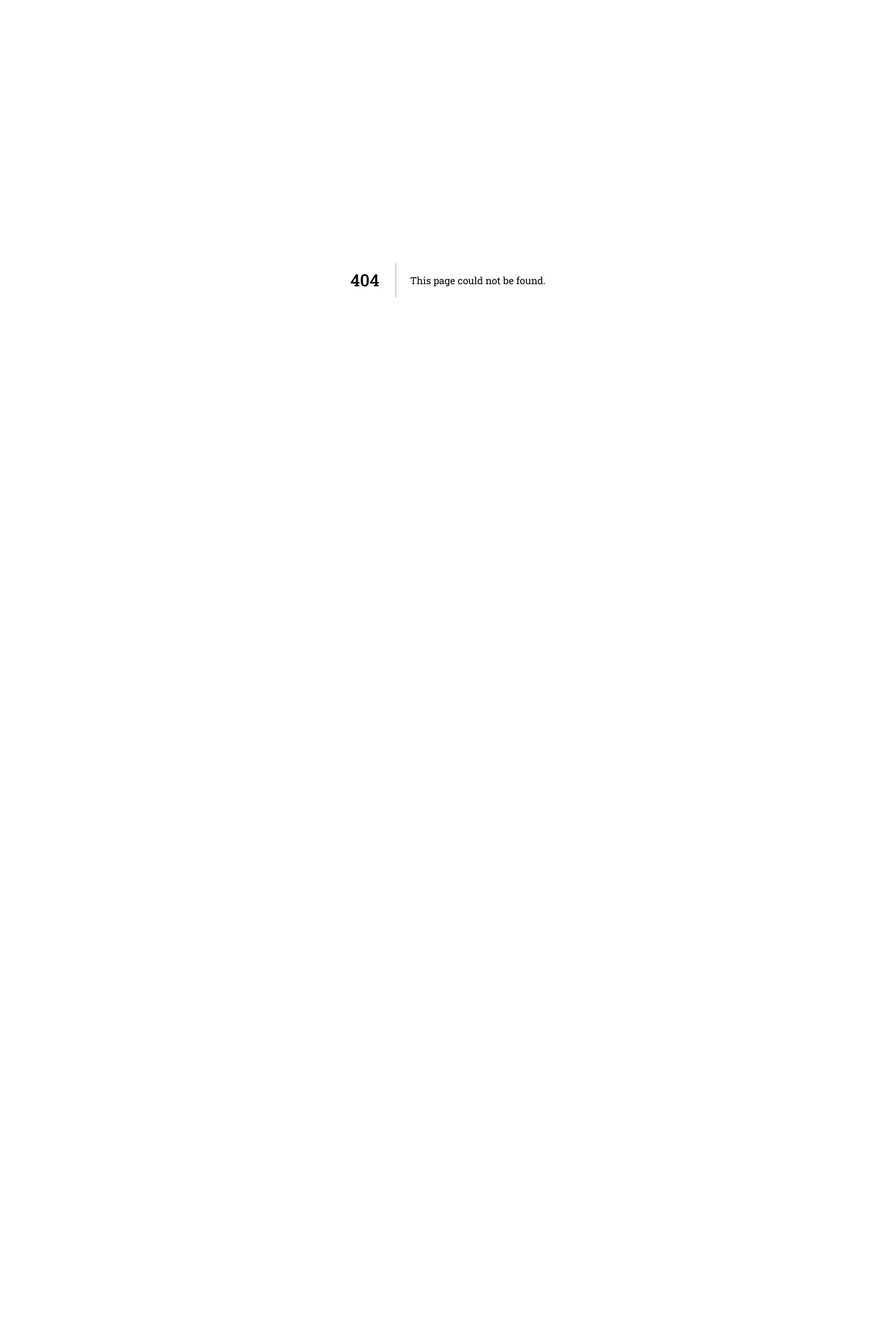
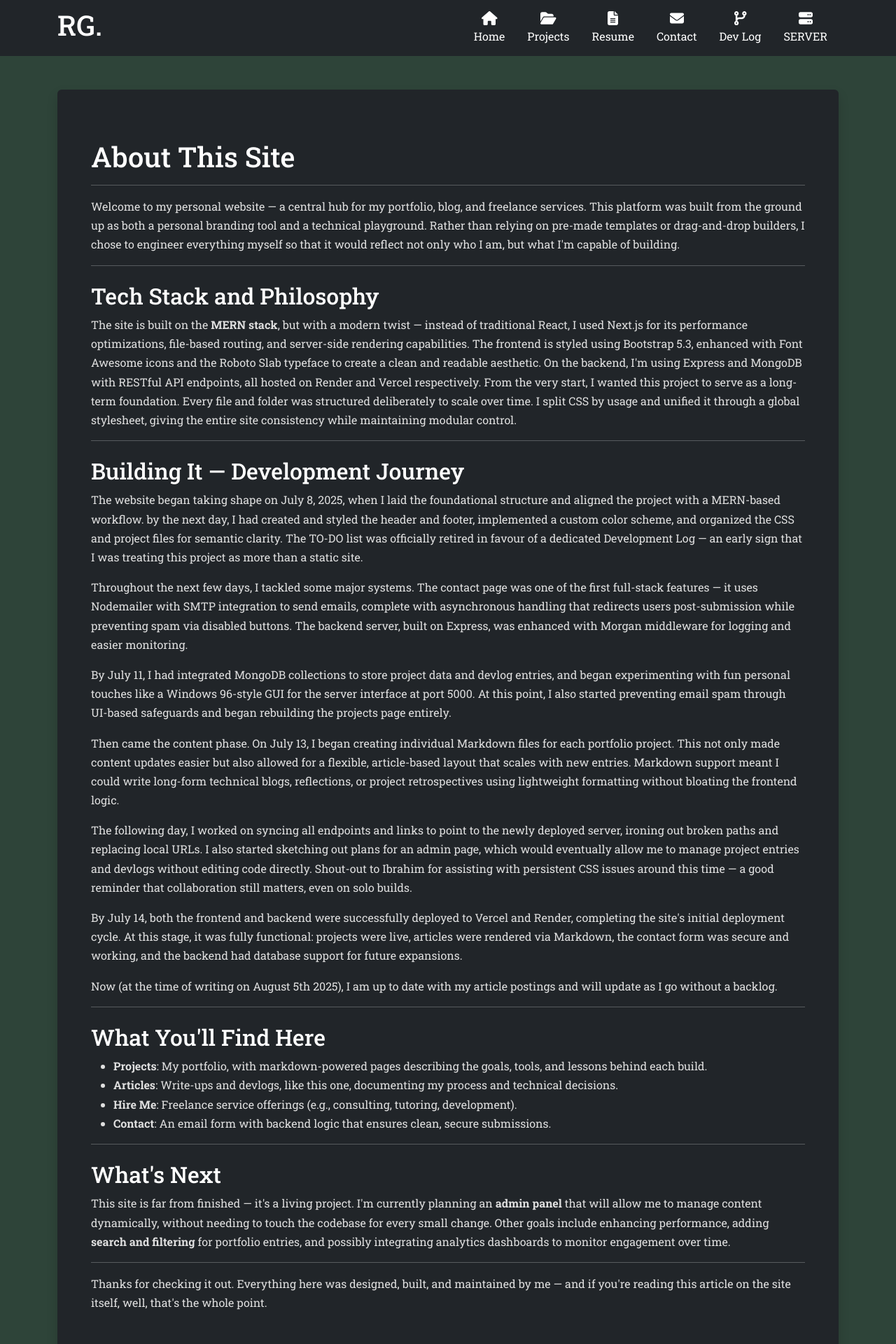
Before and after one commit to RamiyanGangatharan/Portfolio2025, a Next.js app in the folder client/: page /content/portfolio in a window 1280 px wide. Before the commit this address had no page. Shown: the top 1920 px of the page at 70% size. Before the commit the page ends 800 px from the top, so only its background shows below. Built offline with nearby package versions, Linux system fonts and the light colour scheme.

Commit message:
finished the articles

```diff
--- /dev/null
+++ b/client/src/pages/content/portfolio.js
@@ -0,0 +1,78 @@
+import MDP from './markdownpage';
+
+const aboutsite = `
+# About This Site
+---
+
+Welcome to my personal website — a central hub for my portfolio, blog, and freelance services. This platform was built from the ground up as both a
+personal branding tool and a technical playground. Rather than relying on pre-made templates or drag-and-drop builders, I chose to engineer everything
+myself so that it would reflect not only who I am, but what I'm capable of building.
+
+---
+
+## Tech Stack and Philosophy
+
+The site is built on the **MERN stack**, but with a modern twist — instead of traditional React, I used Next.js for its performance optimizations,
+file-based routing, and server-side rendering capabilities. The frontend is styled using Bootstrap 5.3, enhanced with Font Awesome icons and the
+Roboto Slab typeface to create a clean and readable aesthetic. On the backend, I'm using Express and MongoDB with RESTful API endpoints, all hosted on
+Render and Vercel respectively. From the very start, I wanted this project to serve as a long-term foundation. Every file and folder was structured
+deliberately to scale over time. I split CSS by usage and unified it through a global stylesheet, giving the entire site consistency while maintaining
+modular control.
+
+---
+
+## Building It — Development Journey
+
+The website began taking shape on July 8, 2025, when I laid the foundational structure and aligned the project with a MERN-based workflow.
+by the next day, I had created and styled the header and footer, implemented a custom color scheme, and organized the CSS and project files
+for semantic clarity. The TO-DO list was officially retired in favour of a dedicated Development Log — an early sign that I was treating this
+project as more than a static site.
+
+Throughout the next few days, I tackled some major systems. The contact page was one of the first full-stack features — it uses Nodemailer
+with SMTP integration to send emails, complete with asynchronous handling that redirects users post-submission while preventing spam via
+disabled buttons. The backend server, built on Express, was enhanced with Morgan middleware for logging and easier monitoring.
+
+By July 11, I had integrated MongoDB collections to store project data and devlog entries, and began experimenting with fun personal
+touches like a Windows 96-style GUI for the server interface at port 5000. At this point, I also started preventing email spam through UI-based
+safeguards and began rebuilding the projects page entirely.
+
+Then came the content phase. On July 13, I began creating individual Markdown files for each portfolio project. This not only made content updates
+easier but also allowed for a flexible, article-based layout that scales with new entries. Markdown support meant I could write long-form technical blogs,
+reflections, or project retrospectives using lightweight formatting without bloating the frontend logic.
+
+The following day, I worked on syncing all endpoints and links to point to the newly deployed server, ironing out broken paths and replacing local URLs.
+I also started sketching out plans for an admin page, which would eventually allow me to manage project entries and devlogs without editing code directly.
+Shout-out to Ibrahim for assisting with persistent CSS issues around this time — a good reminder that collaboration still matters, even on solo builds.
+
+By July 14, both the frontend and backend were successfully deployed to Vercel and Render, completing the site's initial deployment cycle. At this stage,
+it was fully functional: projects were live, articles were rendered via Markdown, the contact form was secure and working, and the backend had database support
+for future expansions.
+
+Now (at the time of writing on August 5th 2025), I am up to date with my article postings and will update as I go without a backlog.
+
+---
+
+## What You'll Find Here
+
+- **Projects**: My portfolio, with markdown-powered pages describing the goals, tools, and lessons behind each build.
+- **Articles**: Write-ups and devlogs, like this one, documenting my process and technical decisions.
+- **Hire Me**: Freelance service offerings (e.g., consulting, tutoring, development).
+- **Contact**: An email form with backend logic that ensures clean, secure submissions.
+
+---
+
+## What's Next
+
+This site is far from finished — it's a living project. I'm currently planning an **admin panel** that will allow me to manage content dynamically,
+without needing to touch the codebase for every small change. Other goals include enhancing performance, adding **search and filtering** for portfolio
+entries, and possibly integrating analytics dashboards to monitor engagement over time.
+
+---
+
+Thanks for checking it out. Everything here was designed, built, and maintained by me — and if you're reading this article on the site itself, well, that's
+the whole point.
+`;
+
+export default function Article() {
+  return <MDP title="About This Site" article={aboutsite} />;
+}
```
Also changed, not shown: client/src/pages/content/darksouls.js (added, +30 -0 lines).
